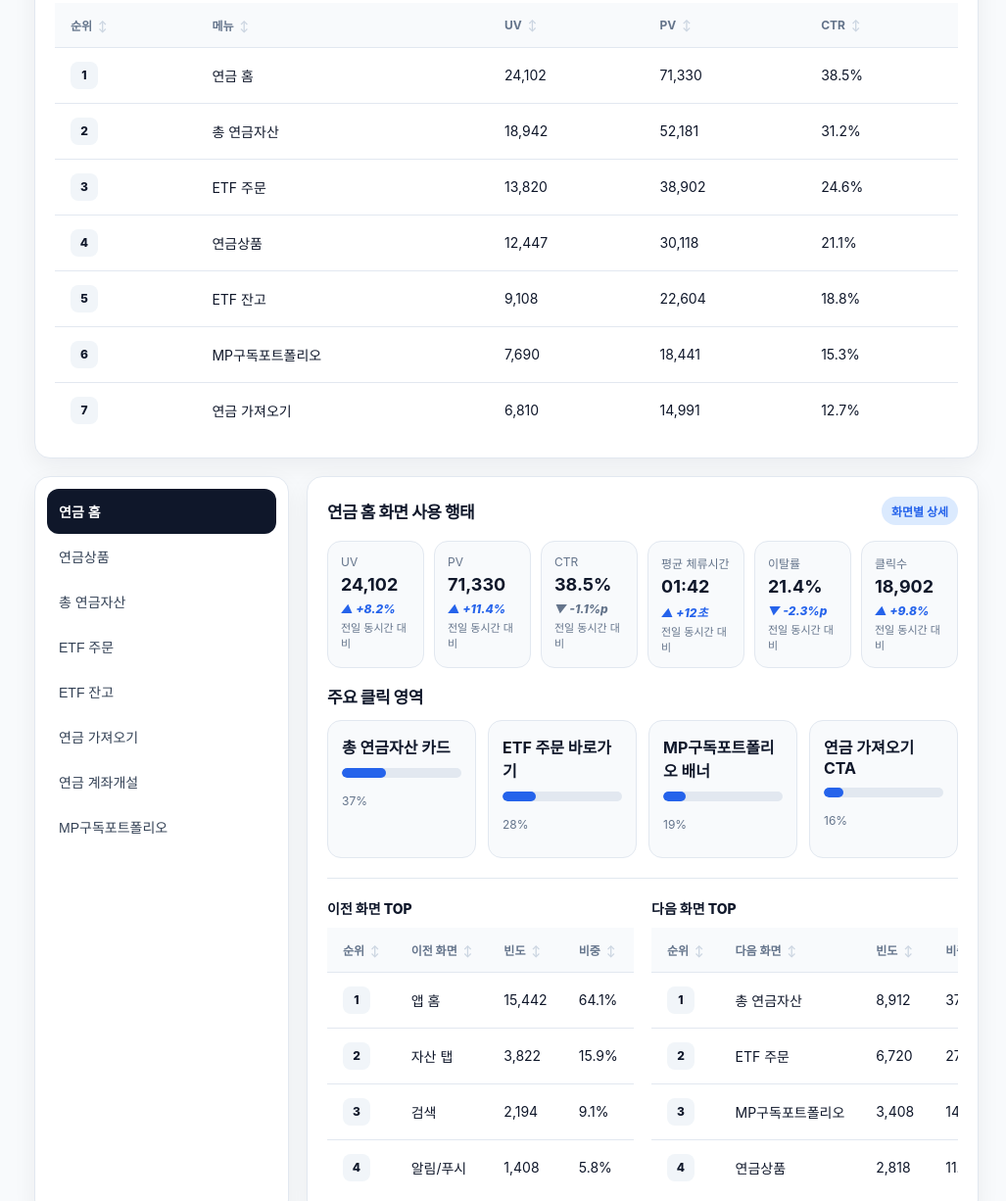
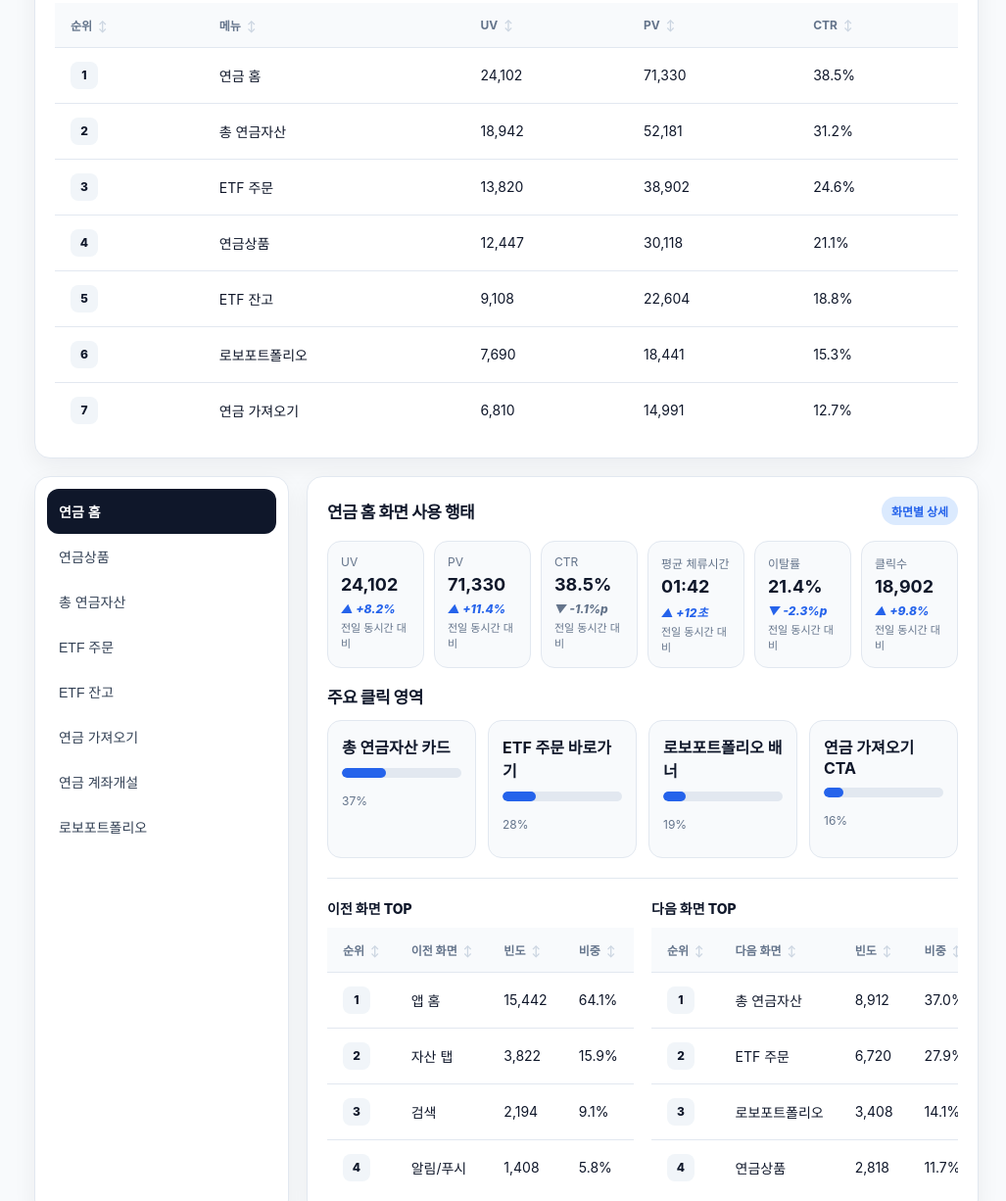
Before and after one commit to ryonbba/pension-dashboard, a plain HTML site: page index.html in a window 1280 px wide. Shown: the part 1403-2629 px from the top of the page at 98% size, without its empty margins (253-1280 px from the left). Drawn offline with nearby package versions, Linux system fonts and the light colour scheme.

Commit message:
Update index.html

```diff
--- a/index.html
+++ b/index.html
@@ -740,7 +740,7 @@
         <div class="topbar">
           <div>
             <h1>한국투자 MTS 연금 서비스 운영 현황</h1>
-            <p class="subtitle">방문, 거래, 계좌개설, MP구독포트폴리오, 오류 데이터를 한 화면에서 모니터링합니다.</p>
+            <p class="subtitle">방문, 거래, 계좌개설, 로보포트폴리오, 오류 데이터를 한 화면에서 모니터링합니다.</p>
           </div>
         </div>
 
@@ -879,7 +879,7 @@
                 <tr><td><span class="rank">3</span></td><td>ETF 주문</td><td>13,820</td><td>38,902</td><td>24.6%</td></tr>
                 <tr><td><span class="rank">4</span></td><td>연금상품</td><td>12,447</td><td>30,118</td><td>21.1%</td></tr>
                 <tr><td><span class="rank">5</span></td><td>ETF 잔고</td><td>9,108</td><td>22,604</td><td>18.8%</td></tr>
-                <tr><td><span class="rank">6</span></td><td>MP구독포트폴리오</td><td>7,690</td><td>18,441</td><td>15.3%</td></tr>
+                <tr><td><span class="rank">6</span></td><td>로보포트폴리오</td><td>7,690</td><td>18,441</td><td>15.3%</td></tr>
                 <tr><td><span class="rank">7</span></td><td>연금 가져오기</td><td>6,810</td><td>14,991</td><td>12.7%</td></tr>
               </tbody>
             </table>
@@ -896,7 +896,7 @@
           <button class="screen-btn" data-screen="ETF 잔고">ETF 잔고</button>
           <button class="screen-btn" data-screen="연금 가져오기">연금 가져오기</button>
           <button class="screen-btn" data-screen="연금 계좌개설">연금 계좌개설</button>
-          <button class="screen-btn" data-screen="MP구독포트폴리오">MP구독포트폴리오</button>
+          <button class="screen-btn" data-screen="로보포트폴리오">로보포트폴리오</button>
         </div>
 
         <div class="card section">
@@ -1039,7 +1039,7 @@
       <section id="mp" class="card section mp-section">
         <div class="section-header">
           <div>
-            <h2 class="section-title">MP구독포트폴리오 운영 지표</h2>
+            <h2 class="section-title">로보포트폴리오 운영 지표</h2>
             <p class="subtitle" style="margin-top:6px;">신청고객, 총 가입 고객수, 리밸런싱 제안 도달 및 실행 흐름을 한 박스에서 확인합니다.</p>
           </div>
           <span class="badge">MP 지표</span>
@@ -1047,7 +1047,7 @@
 
         <div class="grid-kpi mp-kpi in-card">
           <div class="kpi">
-            <div class="kpi-label">MP구독포트폴리오 신청고객</div>
+            <div class="kpi-label">로보포트폴리오 신청고객</div>
             <div class="kpi-value">1,284</div>
             <div class="kpi-change up">▲ 9.8%</div>
           </div>
@@ -1175,7 +1175,7 @@
               <tbody>
                 <tr><td>13:00</td><td>ETF 주문</td><td>/pension/order</td><td>0.31%</td><td><span class="status-dot orange-bg"></span>주의</td></tr>
                 <tr><td>12:00</td><td>총 연금자산</td><td>/asset/summary</td><td>0.14%</td><td><span class="status-dot green-bg"></span>정상</td></tr>
-                <tr><td>11:00</td><td>MP구독포트폴리오</td><td>/mp/rebalance</td><td>0.19%</td><td><span class="status-dot green-bg"></span>정상</td></tr>
+                <tr><td>11:00</td><td>로보포트폴리오</td><td>/mp/rebalance</td><td>0.19%</td><td><span class="status-dot green-bg"></span>정상</td></tr>
                 <tr><td>10:00</td><td>계좌개설</td><td>/account/open</td><td>0.46%</td><td><span class="status-dot orange-bg"></span>주의</td></tr>
               </tbody>
             </table>
@@ -1542,7 +1542,7 @@
         clicks: [
           ['총 연금자산 카드', 37],
           ['ETF 주문 바로가기', 28],
-          ['MP구독포트폴리오 배너', 19],
+          ['로보포트폴리오 배너', 19],
           ['연금 가져오기 CTA', 16]
         ],
         prev: [
@@ -1554,7 +1554,7 @@
         next: [
           ['총 연금자산', '8,912', '37.0%'],
           ['ETF 주문', '6,720', '27.9%'],
-          ['MP구독포트폴리오', '3,408', '14.1%'],
+          ['로보포트폴리오', '3,408', '14.1%'],
           ['연금상품', '2,818', '11.7%']
         ]
       },
@@ -1597,7 +1597,7 @@
           ['ETF 잔고', '5,114', '27.0%'],
           ['연금 가져오기', '4,356', '23.0%'],
           ['ETF 주문', '3,220', '17.0%'],
-          ['MP구독포트폴리오', '2,273', '12.0%']
+          ['로보포트폴리오', '2,273', '12.0%']
         ]
       },
       'ETF 주문': {
@@ -1684,7 +1684,7 @@
           ['연금 가져오기', '708', '12.0%']
         ]
       },
-      'MP구독포트폴리오': {
+      '로보포트폴리오': {
         kpi: ['7,690', '18,441', '15.3%', '02:26', '20.1%', '5,284', '▲ +14.7%', '▲ +17.2%', '▲ +2.1%p', '▲ +28초', '▼ -2.6%p', '▲ +16.9%'],
         clicks: [
           ['포트폴리오 신청', 33],
```
